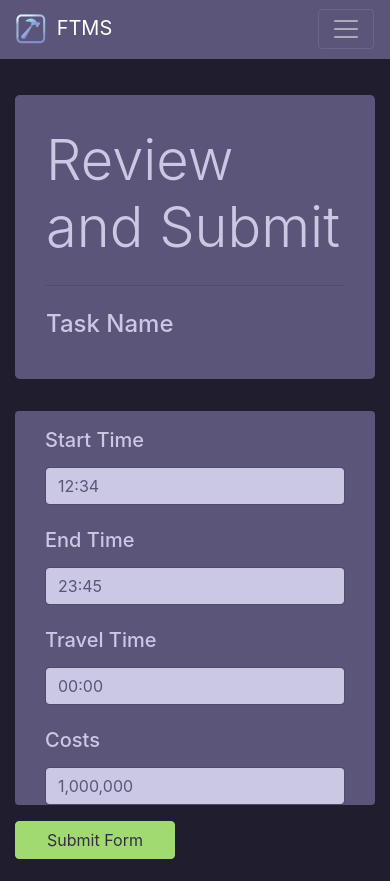
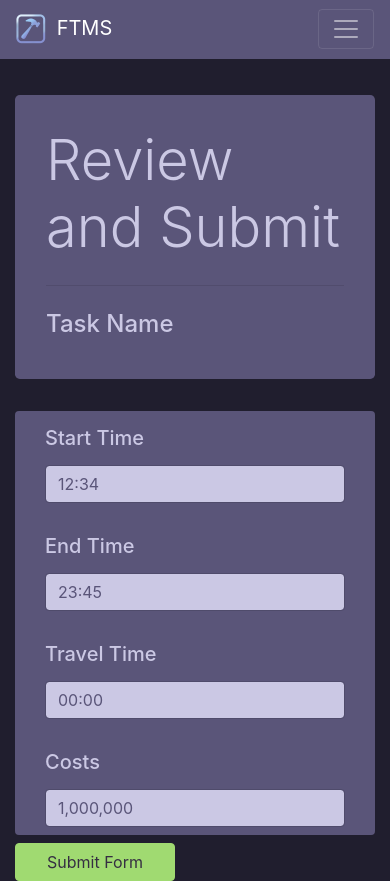
Before and after one commit to CSC207-TLI-TBTEENS/ftms-tbteens-frontend, a React (Create React App) app: page /review in a window 390 px wide. Before the commit the page ends 859 px from the top, so only its background shows below. Built offline with nearby package versions, Linux system fonts and the light colour scheme.

Commit message:
Fixed padding and margin problem with mobile view and improved regex.

```diff
--- a/src/ReviewSubmission/Submit.css
+++ b/src/ReviewSubmission/Submit.css
@@ -15,6 +15,9 @@
     text-align: left;
 }
 
-.y-padded {
-    padding-top: 10px;
+form div.row {
+    margin-bottom: 0.5rem;
+    margin-top: 0.5rem;
+    padding-bottom: 0.5rem;
+    padding-top: 0.5rem;
 }
--- a/src/ReviewSubmission/Submit.js
+++ b/src/ReviewSubmission/Submit.js
@@ -5,12 +5,15 @@ import './Submit.css';
 class Submit extends Component {
     constructor(props) {
         super(props);
+        const regexTime = "([0-9]|0[0-9]|1[0-9]|2[0-3]):[0-5][0-9]";
+        const regexHour = "[0-9]+:[0-9]{2}";
+        const regexMoney = "[$]{0,1}[0-9]*(,[0-9]{3})*(.[0-9]{2}){0,1}";
         this.state = {
             details:
-                [{name: "Start Time", value: "12:34", inputRegex: "[0-2]*[0-9]:[0-9]{2}"},
-                {name: "End Time", value: "23:45", inputRegex: "[0-2]*[0-9]:[0-9]{2}"},
-                {name: "Travel Time", value: "00:00", inputRegex: "[0-9]+:[0-9]{2}"},
-                {name: "Costs", value: "1,000,000", inputRegex: "[$]{0,1}[0-9]*(,[0-9]{3})*(.[0-9]{2}){0,1}"}]
+                [{name: "Start Time", value: "12:34", inputRegex: regexTime},
+                {name: "End Time", value: "23:45", inputRegex: regexTime},
+                {name: "Travel Time", value: "00:00", inputRegex: regexHour},
+                {name: "Costs", value: "1,000,000", inputRegex: regexMoney}]
         }
     }
 
--- a/src/ReviewSubmission/SubmitItem.js
+++ b/src/ReviewSubmission/SubmitItem.js
@@ -1,6 +1,4 @@
 import React from 'react';
-import './Submit.css';
-
 
 const SubmitItem = ({name, pattern, handleChange, value}) => (
     <div className="form-group row">
--- a/src/ReviewSubmission/SubmitList.js
+++ b/src/ReviewSubmission/SubmitList.js
@@ -37,7 +37,7 @@ class SubmitList extends Component {
     render() {
         return (
             <div className="container bg-purple rounded">
-                <div className="container y-padded">
+                <div className="container">
                     <form>
                         {this.createForm()}
                     </form>
```
